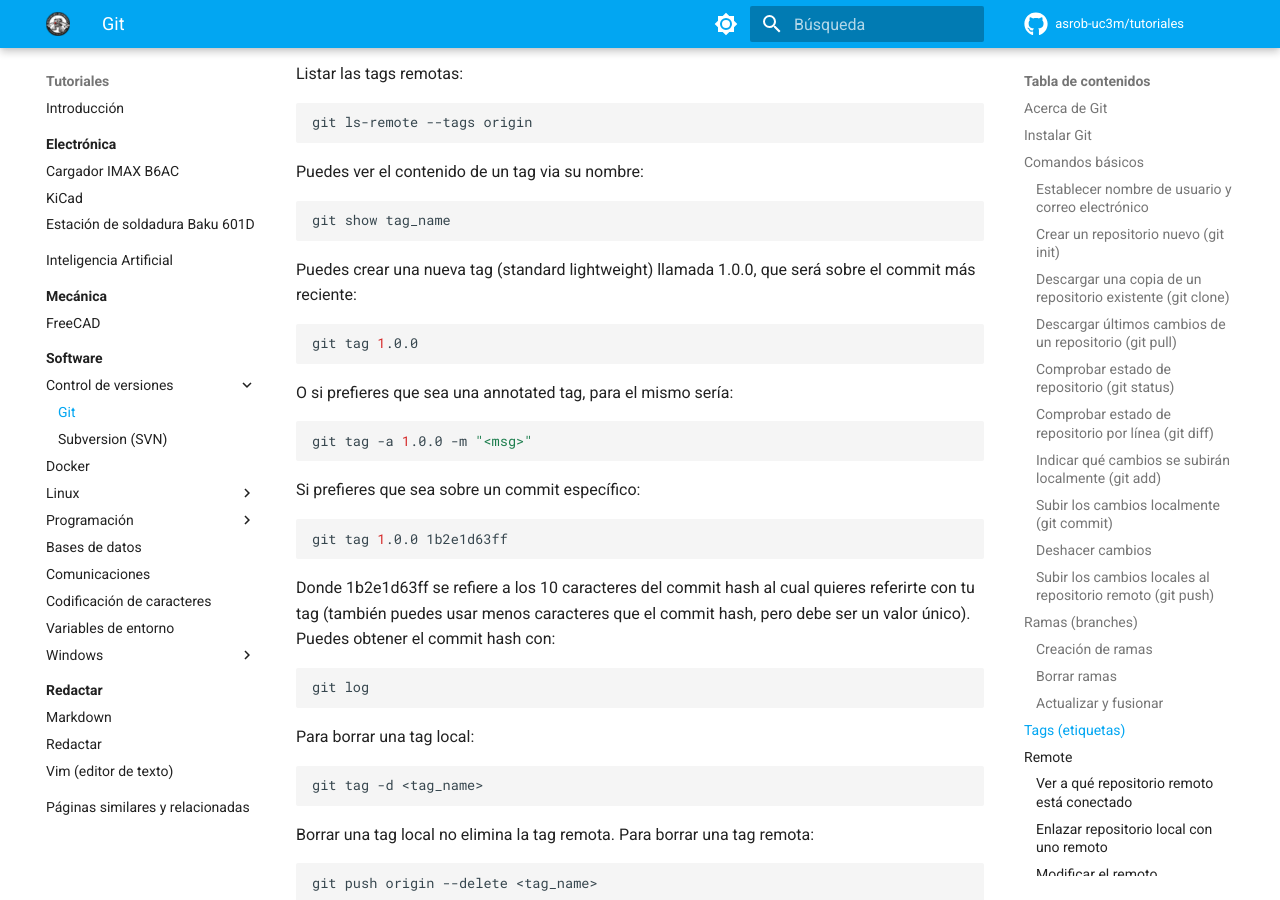
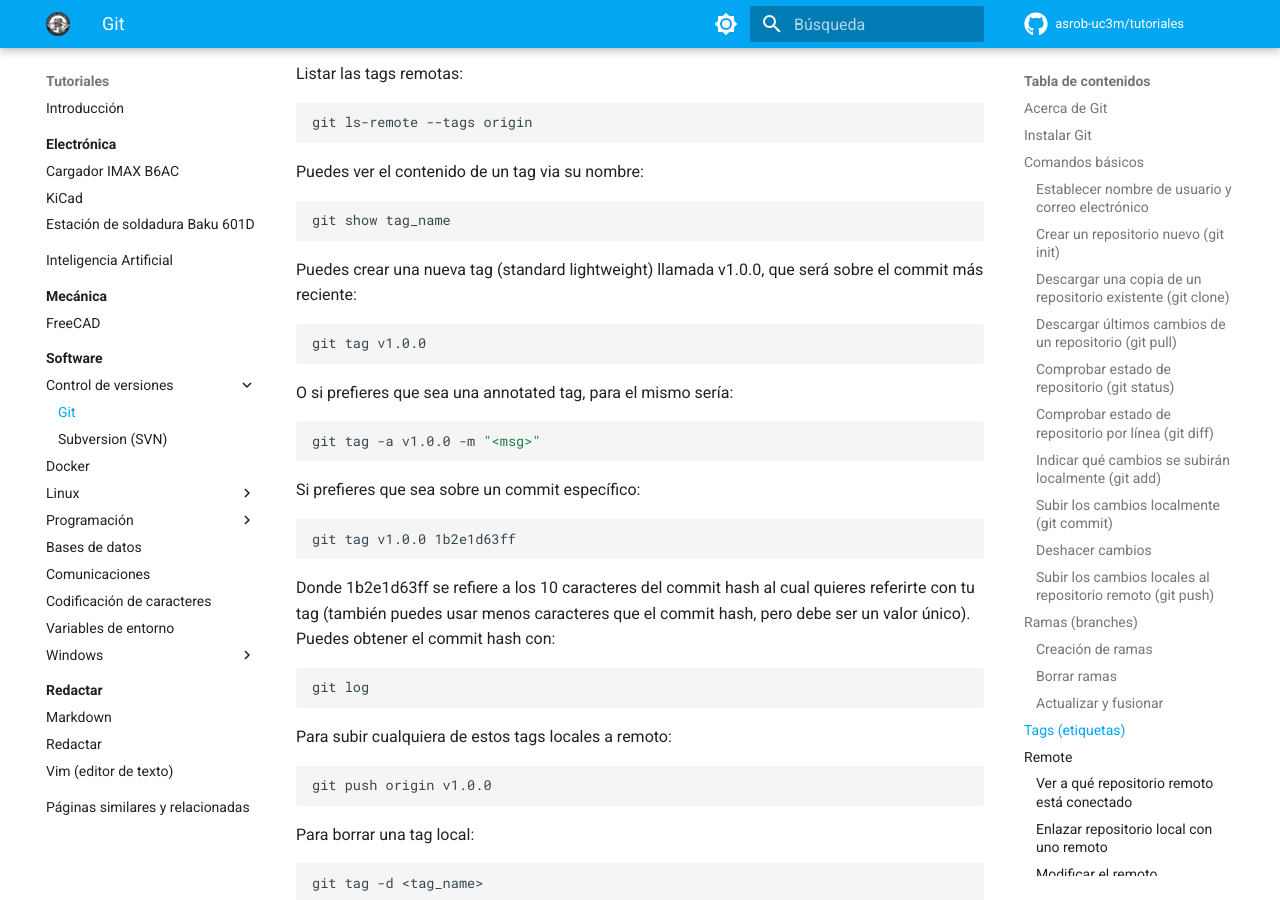
Before and after one commit to asrob-uc3m/tutoriales, an MkDocs documentation site: the page built from docs/software/version-control/git.md, in a window 1280 px wide and 900 px high, scrolled down 5024 px. Built offline with MkDocs 1.6.1 and Material for MkDocs 9.7.7, drawn with Linux system fonts in a browser that asks for light colours; comment, search, counter and statistics services are not loaded.

Commit message:
git: tag push

````diff
--- a/docs/software/version-control/git.md
+++ b/docs/software/version-control/git.md
@@ -224,28 +224,34 @@ Puedes ver el contenido de un tag via su nombre:
 git show tag_name
 ```
 
-Puedes crear una nueva tag (standard lightweight) llamada 1.0.0, que será sobre el commit más reciente:
+Puedes crear una nueva tag (standard lightweight) llamada v1.0.0, que será sobre el commit más reciente:
 
 ```bash
-git tag 1.0.0
+git tag v1.0.0
 ```
 
 O si prefieres que sea una annotated tag, para el mismo sería:
 
 ```bash
-git tag -a 1.0.0 -m "<msg>"
+git tag -a v1.0.0 -m "<msg>"
 ```
 
 Si prefieres que sea sobre un commit específico:
 
 ```bash
-git tag 1.0.0 1b2e1d63ff
+git tag v1.0.0 1b2e1d63ff
 ```
 
 Donde 1b2e1d63ff se refiere a los 10 caracteres del commit hash al cual quieres referirte con tu tag (también puedes usar menos caracteres que el commit hash, pero debe ser un valor único). Puedes obtener el commit hash con:
 
 ```bash
 git log
+```
+
+Para subir cualquiera de estos tags locales a remoto:
+
+```bash
+git push origin v1.0.0
 ```
 
 Para borrar una tag local:
````
